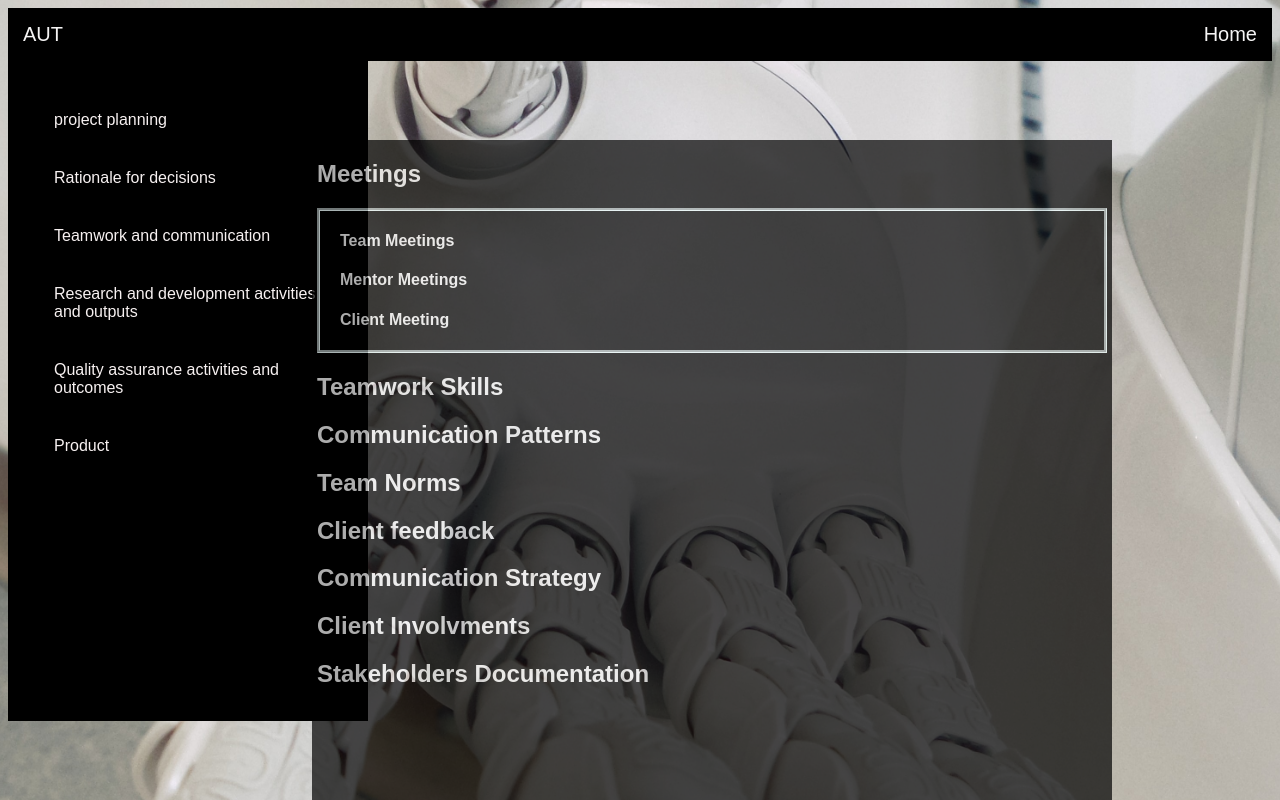
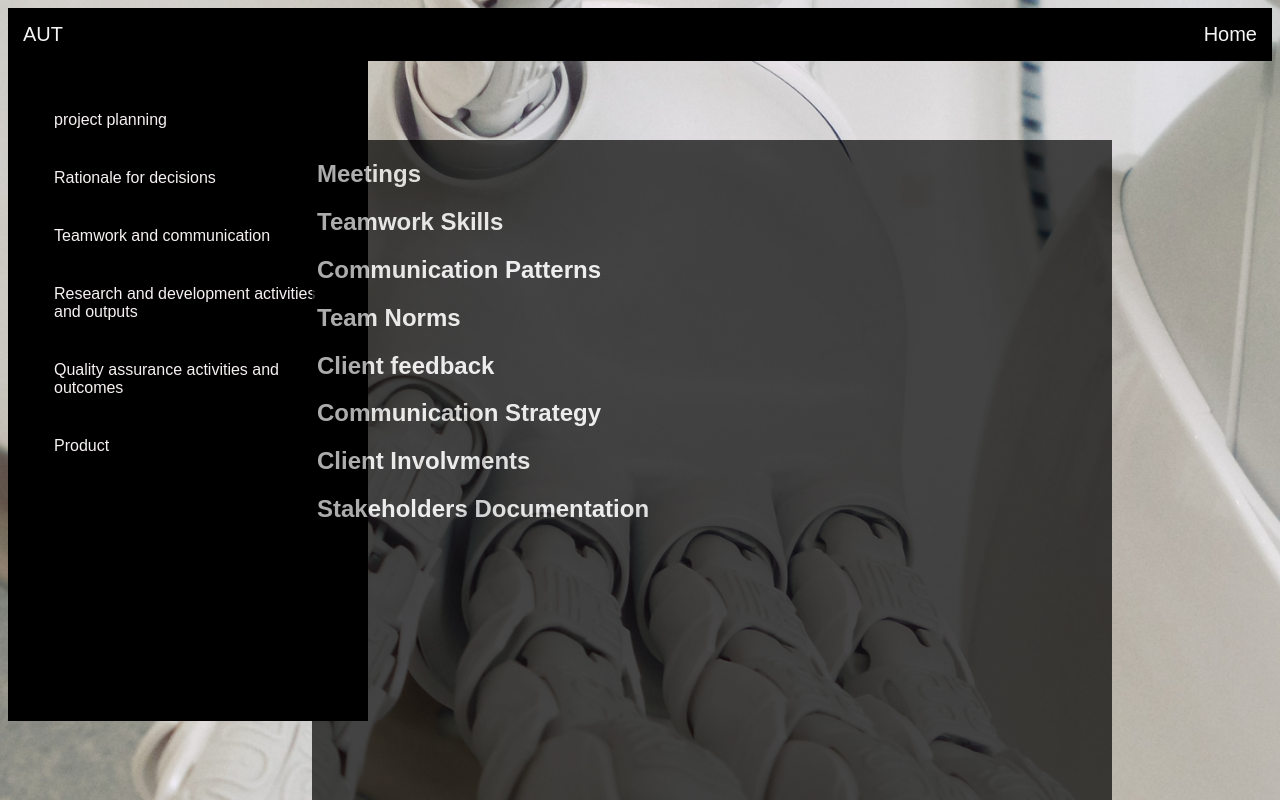
Before and after one commit to fgf5453/RNDPortfolio, a plain HTML site: page code/communication.html in a window 1280 px wide. Drawn offline with Linux system fonts and the light colour scheme.

Commit message:
update to meetings

```diff
--- a/code/communication.html
+++ b/code/communication.html
@@ -40,12 +40,6 @@ http://www.w3.org/TR/html4/">
 
     <div class="contant">
       <h2>Meetings</h2>
-      <div class="meetings">
-        <h4> Team Meetings</h4>
-
-        <h4>Mentor Meetings</h4>
-        <h4>Client Meeting</h4>
-      </div>
       <h2>Teamwork Skills</h2>
       <h2>Communication Patterns</h2>
       <h2>Team Norms</h2>
```
